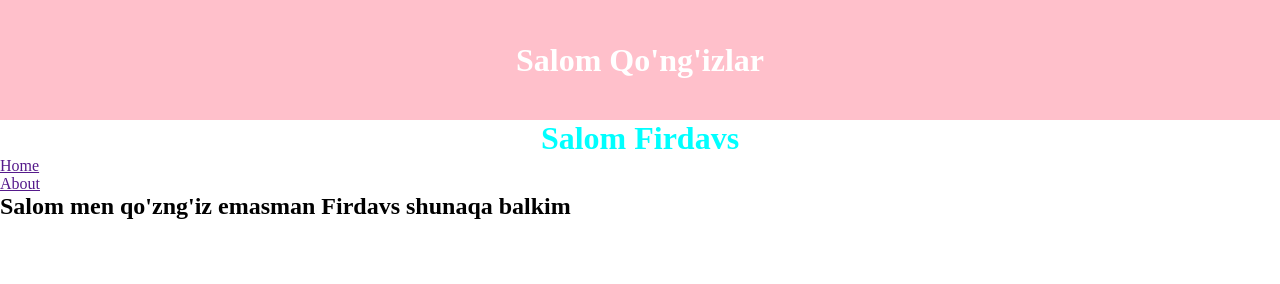
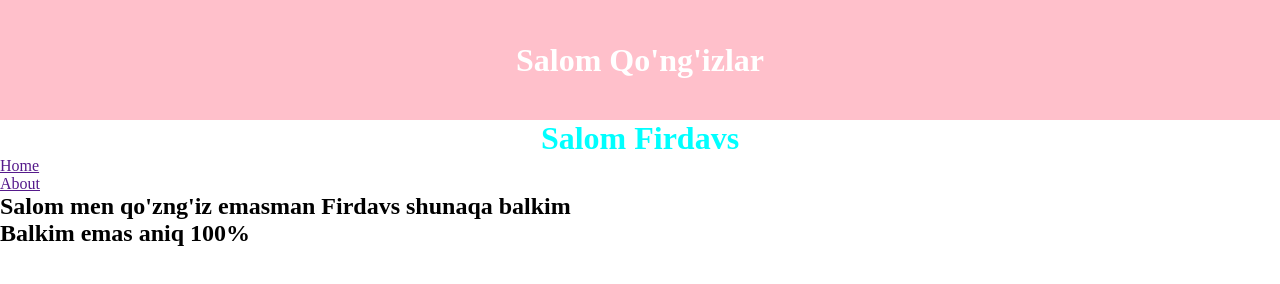
Before and after one commit to group6713/Ziyod, a plain HTML site: page index.html in a window 1280 px wide. Drawn offline with Linux system fonts and the light colour scheme.

Commit message:
Kamchiliklaringni to'g'irladim

```diff
--- a/index.html
+++ b/index.html
@@ -26,6 +26,7 @@
 
     <section>
         <h1>Salom men qo'zng'iz emasman Firdavs shunaqa balkim</h1>
+        <h1>Balkim emas aniq 100%</h1>
     </section>
 
 
```
